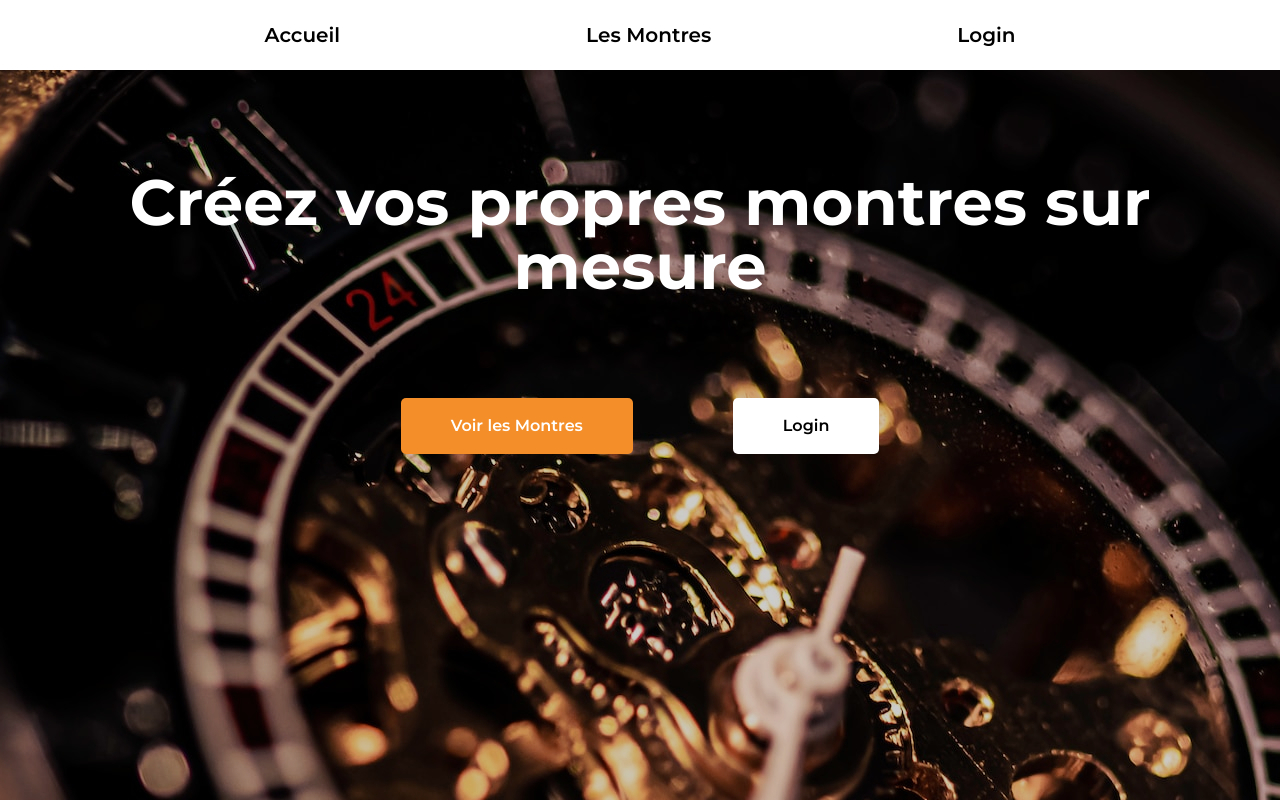
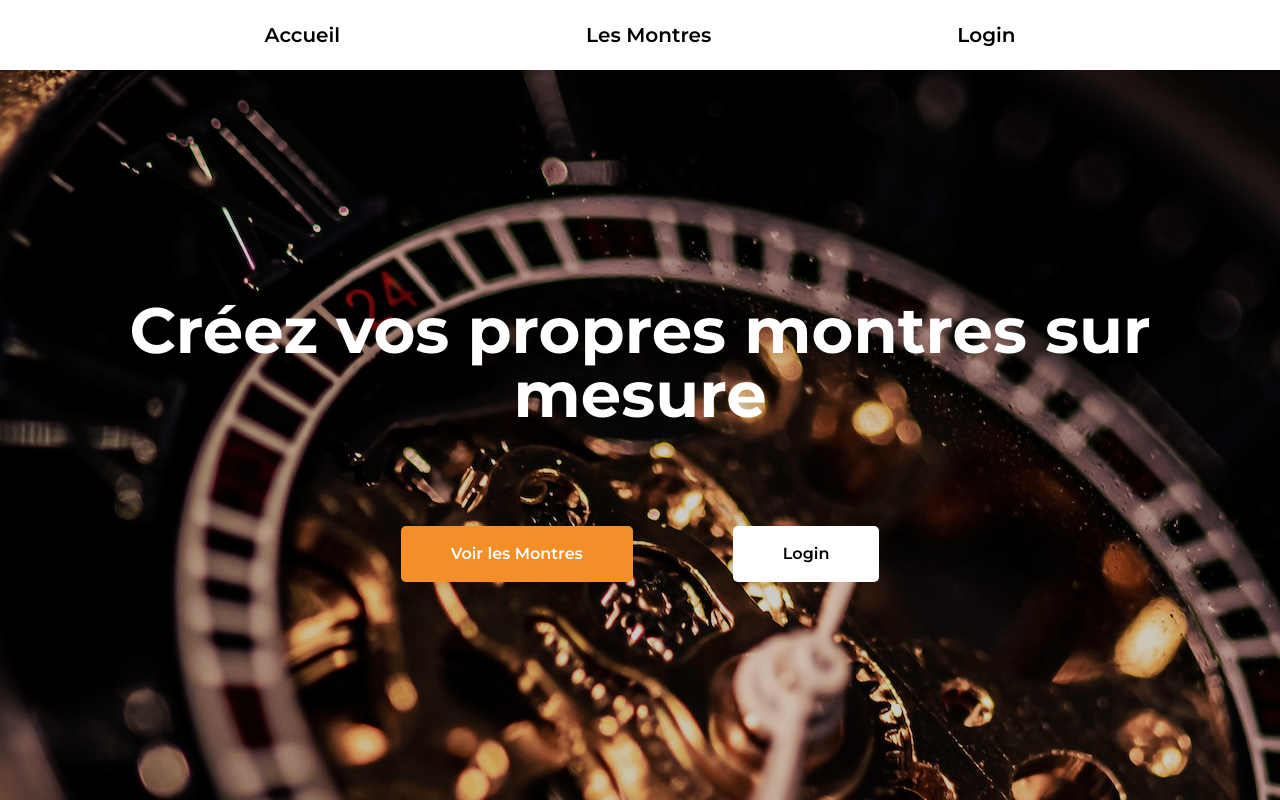
Before and after one commit to Aurelie-Runser/sae501-projet-front, a Nuxt app: page / in a window 1280 px wide. Built offline with nearby package versions, Linux system fonts and the light colour scheme; no server answers.

Commit message:
centrage

```diff
--- a/pages/index.vue
+++ b/pages/index.vue
@@ -15,6 +15,9 @@
 <style lang="scss">
 .accueil{
     width: 100vw;
+    height: 80vh;
+    display: grid;
+    place-items: center;
 
     &::before{
         content: "";
@@ -32,7 +35,6 @@
 
     &__section{
         width: 100%;
-        height: 100%;
         display: flex;
         flex-direction: column;
         justify-content: center;
```
